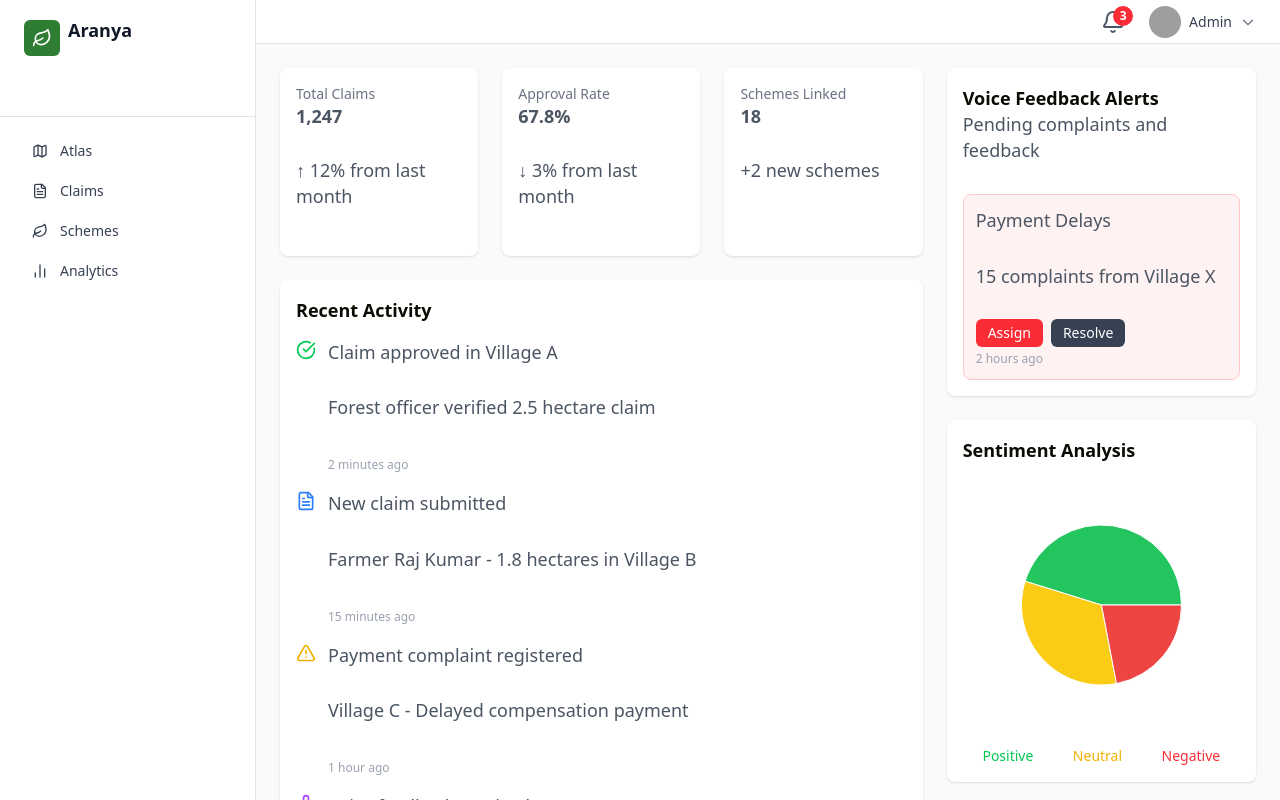
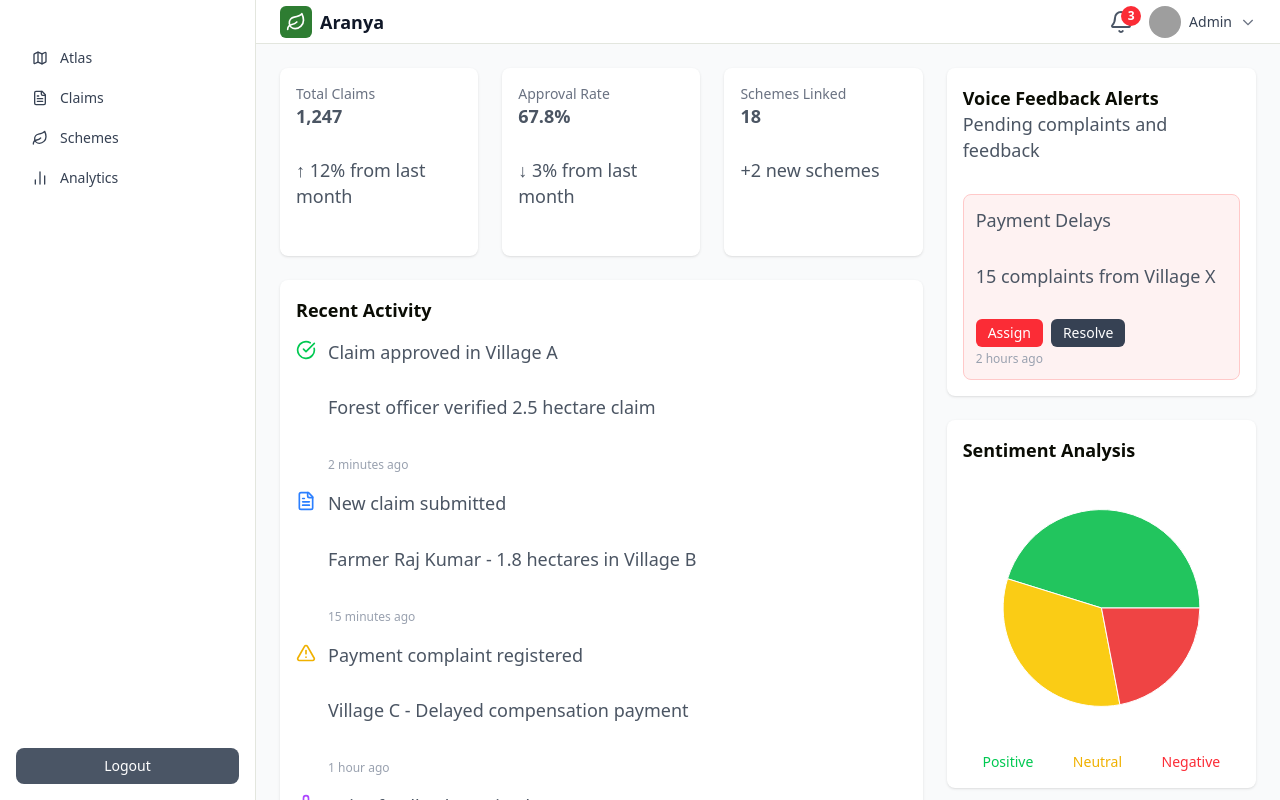
Before and after one commit to shravaniBeni/ARANYA, a React (Vite) app in the folder client/: page /dashboard in a window 1280 px wide. Built offline with nearby package versions, Linux system fonts and the light colour scheme; grey boxes are pictures that could not be loaded.

Commit message:
fully-responsive

```diff
--- a/client/src/components/Dashbaord/Analytics.tsx
+++ b/client/src/components/Dashbaord/Analytics.tsx
@@ -48,11 +48,11 @@ const activities = [
 
 export default function Analytics() {
   return (
-    <div className="grid grid-cols-1 lg:grid-cols-3 gap-6">
+    <div className="grid grid-cols-1 xl:grid-cols-3 gap-6">
       {/* Left side main content */}
-      <div className="lg:col-span-2 space-y-6">
-        {/* Top 3 analytics cards */}
-        <div className="grid grid-cols-1 md:grid-cols-3 gap-6">
+      <div className="xl:col-span-2 space-y-6">
+        {/* Top analytics cards */}
+        <div className="grid grid-cols-1 sm:grid-cols-2 lg:grid-cols-3 gap-6">
           {/* Total Claims */}
           <div className="bg-white shadow rounded-lg p-4">
             <h2 className="text-sm font-medium text-gray-500">Total Claims</h2>
@@ -67,7 +67,9 @@ export default function Analytics() {
           </div>
           {/* Schemes Linked */}
           <div className="bg-white shadow rounded-lg p-4">
-            <h2 className="text-sm font-medium text-gray-500">Schemes Linked</h2>
+            <h2 className="text-sm font-medium text-gray-500">
+              Schemes Linked
+            </h2>
             <p className="text-2xl font-bold">18</p>
             <p className="text-sm text-green-500">+2 new schemes</p>
           </div>
@@ -78,7 +80,10 @@ export default function Analytics() {
           <h2 className="text-lg font-semibold mb-4">Recent Activity</h2>
           <ul className="space-y-4">
             {activities.map((activity) => (
-              <li key={activity.id} className="flex items-start gap-3">
+              <li
+                key={activity.id}
+                className="flex items-start gap-3 flex-col sm:flex-row"
+              >
                 <div className="flex-shrink-0">{activity.icon}</div>
                 <div>
                   <p className="text-sm font-medium text-gray-900">
@@ -106,7 +111,7 @@ export default function Analytics() {
             <p className="text-sm text-gray-600">
               15 complaints from Village X
             </p>
-            <div className="flex gap-2 mt-2">
+            <div className="flex flex-wrap gap-2 mt-2">
               <button className="px-3 py-1 bg-red-500 text-white rounded-md text-sm">
                 Assign
               </button>
@@ -123,13 +128,14 @@ export default function Analytics() {
         {/* Sentiment Analysis */}
         <div className="bg-white shadow rounded-lg p-4">
           <h2 className="text-lg font-semibold mb-4">Sentiment Analysis</h2>
-          <ResponsiveContainer width="100%" height={250}>
+          <div className="w-full h-64">
+            <ResponsiveContainer width="100%" height="100%">
               <PieChart>
                 <Pie
                   data={sentimentData}
                   dataKey="value"
                   nameKey="name"
-                outerRadius={80}
+                  outerRadius="80%"
                 >
                   {sentimentData.map((entry, index) => (
                     <Cell key={`cell-${index}`} fill={entry.color} />
@@ -138,7 +144,8 @@ export default function Analytics() {
                 <Tooltip />
               </PieChart>
             </ResponsiveContainer>
-          <div className="flex justify-around mt-4 text-sm">
+          </div>
+          <div className="flex justify-around mt-4 text-sm flex-wrap">
             <span className="text-green-500">Positive</span>
             <span className="text-yellow-500">Neutral</span>
             <span className="text-red-500">Negative</span>
--- a/client/src/components/Dashbaord/Header.tsx
+++ b/client/src/components/Dashbaord/Header.tsx
@@ -1,12 +1,40 @@
-// Header.tsx
 "use client";
-import { Bell } from "lucide-react";
+import { useState } from "react";
+import { Bell, Leaf, Menu, X, LogOut } from "lucide-react";
 
-export default function Header() {
+export default function Header({
+  isOpen,
+  setIsOpen,
+}: {
+  isOpen: boolean;
+  setIsOpen: (open: boolean) => void;
+}) {
+  const [profileOpen, setProfileOpen] = useState(false);
+
   return (
-    <header className="w-full h-16 bg-white border-b flex items-center justify-end px-6 font-inter">
+    <header className="w-full h-16 bg-white border-b flex items-center justify-between px-4 sm:px-6 font-inter relative">
+      {/* Left: Brand + Hamburger */}
+      <div className="flex items-center gap-2">
+        <div className="w-8 h-8 rounded-md bg-[#2E7D32] flex items-center justify-center">
+          <Leaf className="text-white w-5 h-5" />
+        </div>
+        <h3 className="text-lg font-semibold text-gray-900 hidden sm:block">
+          Aranya
+        </h3>
+
+        {/* Hamburger toggle (mobile only) */}
+        <button
+          onClick={() => setIsOpen(!isOpen)}
+          className="ml-2 p-2 rounded-md text-gray-600 hover:bg-gray-100 lg:hidden"
+        >
+          {isOpen ? <X className="w-5 h-5" /> : <Menu className="w-5 h-5" />}
+        </button>
+      </div>
+
+      {/* Right: Notifications + Profile */}
+      <div className="flex items-center gap-4">
         {/* Notification Bell */}
-      <div className="relative cursor-pointer mr-6">
+        <div className="relative cursor-pointer">
           <Bell className="w-6 h-6 text-gray-600" />
           <span className="absolute -top-1 -right-2 w-5 h-5 text-xs font-bold text-white bg-red-500 rounded-full flex items-center justify-center">
             3
@@ -14,15 +42,21 @@ export default function Header() {
         </div>
 
         {/* User Profile */}
-      <div className="flex items-center gap-2 cursor-pointer">
+        <div className="relative">
+          <button
+            onClick={() => setProfileOpen(!profileOpen)}
+            className="flex items-center gap-2 cursor-pointer"
+          >
             <img
               src="https://randomuser.me/api/portraits/women/45.jpg"
               alt="Admin"
               className="w-8 h-8 rounded-full"
             />
-        <span className="text-sm font-medium text-gray-700">Admin</span>
+            <span className="hidden sm:block text-sm font-medium text-gray-700">
+              Admin
+            </span>
             <svg
-          className="w-4 h-4 text-gray-500"
+              className="hidden sm:block w-4 h-4 text-gray-500"
               fill="none"
               stroke="currentColor"
               strokeWidth="2"
@@ -30,6 +64,24 @@ export default function Header() {
             >
               <path d="M19 9l-7 7-7-7" />
             </svg>
+          </button>
+
+          {/* Dropdown */}
+          {profileOpen && (
+            <div className="absolute right-0 mt-2 w-40 bg-white border rounded-lg shadow-lg py-2 z-50">
+              <button
+                onClick={() => {
+                  setProfileOpen(false);
+                  alert("Logging out..."); // replace with actual logout logic
+                }}
+                className="w-full flex items-center gap-2 px-4 py-2 text-sm text-gray-700 hover:bg-gray-100"
+              >
+                <LogOut className="w-4 h-4 text-gray-600" />
+                Logout
+              </button>
+            </div>
+          )}
+        </div>
       </div>
     </header>
   );
--- a/client/src/components/Dashbaord/Layout.tsx
+++ b/client/src/components/Dashbaord/Layout.tsx
@@ -1,17 +1,22 @@
 "use client";
-import type { ReactNode } from "react";
+import { useState } from "react";
 import { Outlet } from "react-router-dom";
 import Sidebar from "./sidebar";
 import Header from "./Header";
 
 export default function DashboardLayout() {
+  const [isOpen, setIsOpen] = useState(false);
+
   return (
     <div className="flex h-screen font-sans bg-gray-50">
-      <Sidebar />
+      {/* Sidebar */}
+      <Sidebar isOpen={isOpen} setIsOpen={setIsOpen} />
+
+      {/* Main Content */}
       <div className="flex-1 flex flex-col">
-        <Header />
+        <Header isOpen={isOpen} setIsOpen={setIsOpen} />
         <main className="p-6 overflow-y-auto">
-          <Outlet /> {/* <-- Child routes render here */}
+          <Outlet /> {/* child routes */}
         </main>
       </div>
     </div>
--- a/client/src/components/Dashbaord/sidebar.tsx
+++ b/client/src/components/Dashbaord/sidebar.tsx
@@ -1,32 +1,37 @@
-// Sidebar.tsx
 "use client";
 import { Map, FileText, Leaf, BarChart2 } from "lucide-react";
 import { NavLink } from "react-router-dom";
 
-export default function Sidebar() {
+export default function Sidebar({
+  isOpen,
+  setIsOpen,
+}: {
+  isOpen: boolean;
+  setIsOpen: (open: boolean) => void;
+}) {
+  const handleLogout = () => {
+    // Add your logout logic here
+    console.log("Logout clicked");
+  };
+
   return (
-    <aside className="w-64 h-screen bg-white border-r flex flex-col font-inter">
-      {/* Logo + Title */}
-      <div className="flex items-center gap-2 px-6 py-4 border-b">
-        {/* Smaller logo box */}
-        <div className="w-9 h-9 rounded-md bg-[#2E7D32] flex items-center justify-center mb-10">
-          <Leaf className="text-white w-5 h-5 " />
-        </div>
-        <div className="leading-tight">
-          <h3 className="text-lg font-semibold text-gray-900 mb-14">Aranya</h3>
-        </div>
-
-      </div>
-
-      {/* Menu Items */}
-      <nav className="flex-1 p-4 space-y-1">
+    <>
+      <aside
+        className={`fixed lg:static top-0 left-0 h-screen w-64 bg-white border-r flex flex-col font-inter transform transition-transform duration-300 z-40
+        ${isOpen ? "translate-x-0" : "-translate-x-full"} lg:translate-x-0`}
+      >
+        {/* Navigation Menu */}
+        <nav className="flex-1 p-4 space-y-1 mt-16 lg:mt-6">
           <NavLink
             to="/dashboard/atlas"
             className={({ isActive }) =>
               `flex items-center gap-3 px-4 py-2 rounded-lg text-sm font-medium transition ${
-              isActive ? "bg-[#2E7D32] text-white" : "text-gray-700 hover:bg-gray-100"
+                isActive
+                  ? "bg-[#2E7D32] text-white"
+                  : "text-gray-700 hover:bg-gray-100"
               }`
             }
+            onClick={() => setIsOpen(false)}
           >
             <Map className="w-4 h-4" /> Atlas
           </NavLink>
@@ -35,9 +40,12 @@ export default function Sidebar() {
             to="/dashboard/claims"
             className={({ isActive }) =>
               `flex items-center gap-3 px-4 py-2 rounded-lg text-sm font-medium transition ${
-              isActive ? "bg-[#2E7D32] text-white" : "text-gray-700 hover:bg-gray-100"
+                isActive
+                  ? "bg-[#2E7D32] text-white"
+                  : "text-gray-700 hover:bg-gray-100"
               }`
             }
+            onClick={() => setIsOpen(false)}
           >
             <FileText className="w-4 h-4" /> Claims
           </NavLink>
@@ -46,9 +54,12 @@ export default function Sidebar() {
             to="/dashboard/schemes"
             className={({ isActive }) =>
               `flex items-center gap-3 px-4 py-2 rounded-lg text-sm font-medium transition ${
-              isActive ? "bg-[#2E7D32] text-white" : "text-gray-700 hover:bg-gray-100"
+                isActive
+                  ? "bg-[#2E7D32] text-white"
+                  : "text-gray-700 hover:bg-gray-100"
               }`
             }
+            onClick={() => setIsOpen(false)}
           >
             <Leaf className="w-4 h-4" /> Schemes
           </NavLink>
@@ -57,13 +68,35 @@ export default function Sidebar() {
             to="/dashboard/analytics"
             className={({ isActive }) =>
               `flex items-center gap-3 px-4 py-2 rounded-lg text-sm font-medium transition ${
-              isActive ? "bg-[#2E7D32] text-white" : "text-gray-700 hover:bg-gray-100"
+                isActive
+                  ? "bg-[#2E7D32] text-white"
+                  : "text-gray-700 hover:bg-gray-100"
               }`
             }
+            onClick={() => setIsOpen(false)}
           >
             <BarChart2 className="w-4 h-4" /> Analytics
           </NavLink>
         </nav>
+
+        {/* Logout Button */}
+        <div className="p-4 mt-auto">
+          <button
+            onClick={handleLogout}
+            className="w-full flex items-center justify-center gap-2 px-4 py-2 bg-gray-600 text-white rounded-lg text-sm hover:bg-red-700 transition cursor-pointer"
+          >
+            Logout
+          </button>
+        </div>
       </aside>
+
+      {/* Dark overlay on mobile */}
+      {isOpen && (
+        <div
+          onClick={() => setIsOpen(false)}
+          className="fixed inset-0 bg-black/30 z-30 lg:hidden"
+        />
+      )}
+    </>
   );
 }
--- a/client/src/pages/map.jsx
+++ b/client/src/pages/map.jsx
@@ -375,9 +375,9 @@ const Map = () => {
 
   return (
     <div className="relative h-screen w-full font-sans">
-      <div ref={mapContainerRef} id="map" className="h-full w-full" />
+      <div ref={mapContainerRef} id="map" className="h-full w-full z-30" />
 
-      <div className="absolute top-3 left-3 z-[1001] bg-white/95 p-4 rounded-lg shadow-xl w-72">
+      <div className="absolute top-3 left-3 z-30 bg-white/95 p-4 rounded-lg shadow-xl w-72">
         <h3 className="text-lg font-semibold">
           FRA Atlas — <em>Sukhpura</em>
         </h3>
```
Also changed, not shown: client/src/components/signup/page.tsx (+6 -3 lines), client/src/pages/signup-form.tsx (+16 -29 lines). Lines whose indentation alone changed are shown as unchanged.
